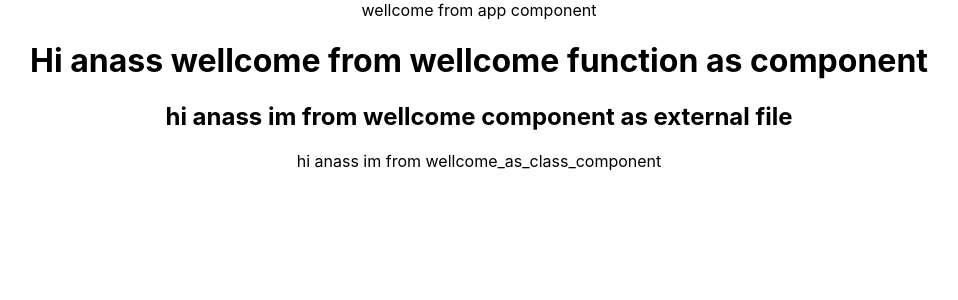
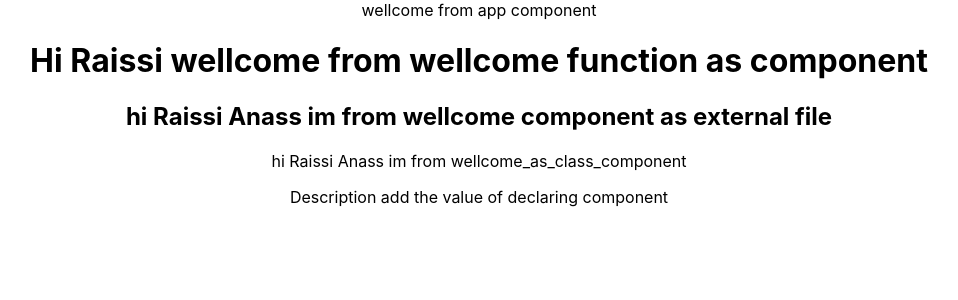
Before and after one commit to anassraissi/react_js_once, a React (Create React App) app: page / in a window 1280 px wide. Shown: the top 300 px of the page, without its empty margins (161-1119 px from the left). Built offline with nearby package versions, Linux system fonts and the light colour scheme.

Commit message:
using props with exemple

```diff
--- a/src/App.js
+++ b/src/App.js
@@ -3,17 +3,18 @@ import './App.css';
 import Wellcome1 from './wellcome';
 import Wellcome_as_class_component from './wellcome_as_class_component';
 
-  function Wellcome(){
-    return <h1>Hi anass wellcome from wellcome function as component</h1>  //component as internal
+  function Wellcome(props){
+    return <h1>Hi {props.name} wellcome from wellcome function as component</h1>  //component as internal
   }
 function App() {
   return (
     <div className="App">
         wellcome from app component
-        <Wellcome></Wellcome>
-        <Wellcome1></Wellcome1>
-        <Wellcome_as_class_component></Wellcome_as_class_component>
+        <Wellcome name='Raissi'></Wellcome>
+        <Wellcome1 name="Raissi" lastname="Anass"></Wellcome1>
+        <Wellcome_as_class_component name="Raissi" lastname="Anass">Description</Wellcome_as_class_component>
     </div>
+    //props.children => Description if you want to show it
   );
 }
 
--- a/src/wellcome.js
+++ b/src/wellcome.js
@@ -1,5 +1,5 @@
 import React from "react";   //component as function external file
-function Wellcome1(){
-    return <h2>hi anass im from wellcome component as external file</h2>
+function Wellcome1(props){
+    return <h2>hi {props.name+' '+props.lastname} im from wellcome component as external file</h2>
 }
 export default Wellcome1;
--- a/src/wellcome_as_class_component.js
+++ b/src/wellcome_as_class_component.js
@@ -1,8 +1,10 @@
 import React,{Component} from "react";
 
 class Wellcome_as_class_component extends Component{
-    render(){
-        return <div>hi anass im from wellcome_as_class_component</div> //componant as class external file
+    render(){  //componant as class external file
+        return <div>hi {this.props.name+' '+this.props.lastname} im from wellcome_as_class_component
+        <p>{this.props.children} add the value of declaring component</p>
+        </div>
     }
 }
 export default Wellcome_as_class_component;
```
